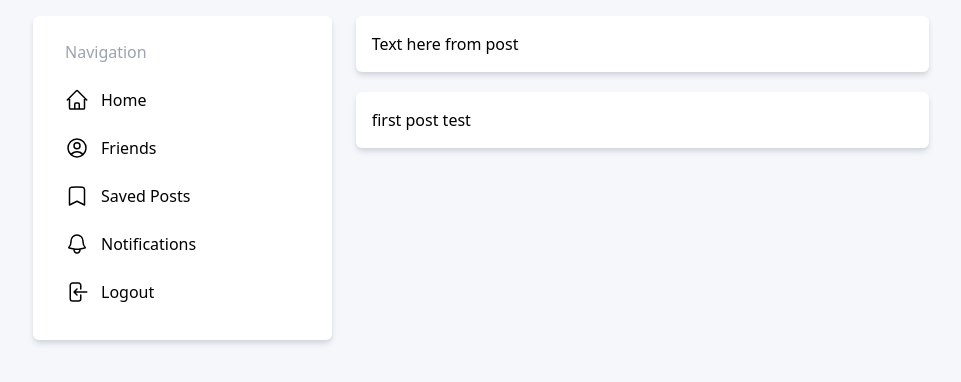
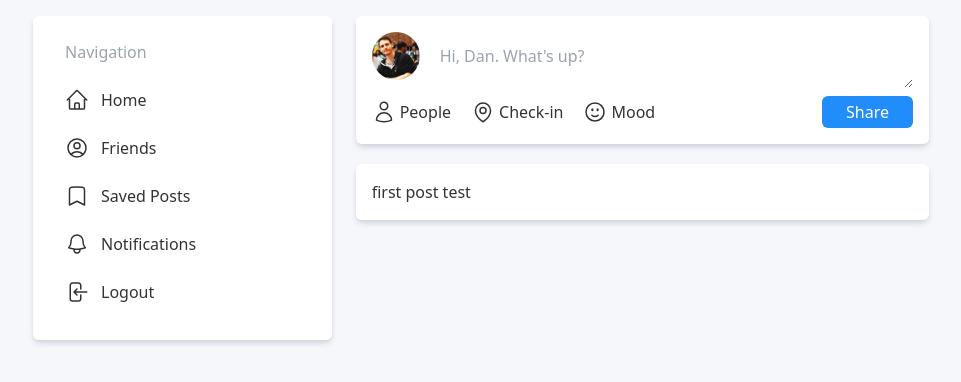
Before and after one commit to danielhealy01/next13-tailwind-facebook, a Next.js app: page / in a window 1280 px wide. Shown: the top 382 px of the page, without its empty margins (159-1120 px from the left). Built offline with nearby package versions, Linux system fonts and the light colour scheme.

Commit message:
Navigation and Post Submit Form Skeletons

```diff
--- /dev/null
+++ b/components/Avatar.jsx
@@ -0,0 +1,9 @@
+function Avatar() {
+  return (
+    <div className="w-12 rounded-full overflow-hidden">
+      <img src="../1516856346853.jpeg" alt="avatar" />
+    </div>
+  );
+}
+
+export default Avatar;
--- a/components/PostFormCard.jsx
+++ b/components/PostFormCard.jsx
@@ -1,11 +1,86 @@
-import Card from './Card'
+import Card from "./Card";
+import Avatar from "./Avatar";
 
 function PostFormCard() {
   return (
     <Card>
-      Text here from post
+      <div className="flex gap-2">
+        <div>
+					<Avatar />
+        </div>
+        <textarea className="grow p-3 h-14" placeholder={"Hi, Dan. What's up?"} />
+      </div>
+      <div className="flex gap-5 items-center mt-2">
+        <div>
+          <button className="flex gap-1">
+            <svg
+              xmlns="http://www.w3.org/2000/svg"
+              fill="none"
+              viewBox="0 0 24 24"
+              strokeWidth={1.5}
+              stroke="currentColor"
+              className="w-6 h-6"
+            >
+              <path
+                strokeLinecap="round"
+                strokeLinejoin="round"
+                d="M15.75 6a3.75 3.75 0 11-7.5 0 3.75 3.75 0 017.5 0zM4.501 20.118a7.5 7.5 0 0114.998 0A17.933 17.933 0 0112 21.75c-2.676 0-5.216-.584-7.499-1.632z"
+              />
+            </svg>
+            People
+          </button>
+        </div>
+        <div>
+          <button className="flex gap-1">
+            <svg
+              xmlns="http://www.w3.org/2000/svg"
+              fill="none"
+              viewBox="0 0 24 24"
+              stroke-width="1.5"
+              stroke="currentColor"
+              class="w-6 h-6"
+            >
+              <path
+                stroke-linecap="round"
+                stroke-linejoin="round"
+                d="M15 10.5a3 3 0 11-6 0 3 3 0 016 0z"
+              />
+              <path
+                stroke-linecap="round"
+                stroke-linejoin="round"
+                d="M19.5 10.5c0 7.142-7.5 11.25-7.5 11.25S4.5 17.642 4.5 10.5a7.5 7.5 0 1115 0z"
+              />
+            </svg>
+            Check-in
+          </button>
+        </div>
+        <div>
+          <button className="flex gap-1">
+            <svg
+              xmlns="http://www.w3.org/2000/svg"
+              fill="none"
+              viewBox="0 0 24 24"
+              stroke-width="1.5"
+              stroke="currentColor"
+              class="w-6 h-6"
+            >
+              <path
+                stroke-linecap="round"
+                stroke-linejoin="round"
+                d="M15.182 15.182a4.5 4.5 0 01-6.364 0M21 12a9 9 0 11-18 0 9 9 0 0118 0zM9.75 9.75c0 .414-.168.75-.375.75S9 10.164 9 9.75 9.168 9 9.375 9s.375.336.375.75zm-.375 0h.008v.015h-.008V9.75zm5.625 0c0 .414-.168.75-.375.75s-.375-.336-.375-.75.168-.75.375-.75.375.336.375.75zm-.375 0h.008v.015h-.008V9.75z"
+              />
+            </svg>
+            Mood
+          </button>
+        </div>
+        <div className="grow text-right">
+          <button className="bg-socialBlue text-white px-6 py-1 rounded-md">
+            Share
+          </button>
+        </div>
+      </div>
     </Card>
-  )
+  );
 }
 
-export default PostFormCard
+export default PostFormCard;
--- a/styles/globals.css
+++ b/styles/globals.css
@@ -4,4 +4,5 @@
 
 body {
   background-color: #F5F7FB;
+  color: #333;
 }
```
Also changed, not shown: 1516856346853.jpeg (added), public/1516856346853.jpeg (added).
